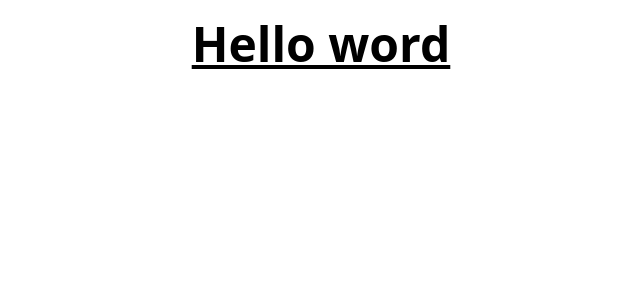
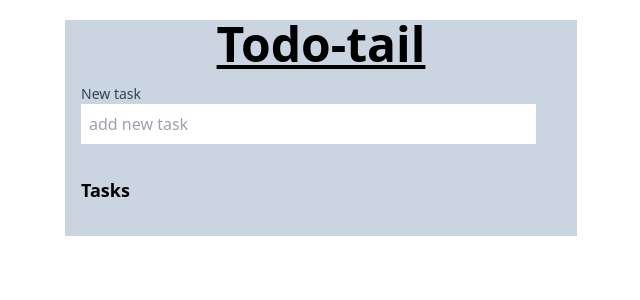
Before and after one commit to MikeXXd/to-fish-do, a React (Vite) app in the folder todo-tail/: page / in a window 1280 px wide. Shown: the top 300 px of the page, without its empty margins (319-959 px from the left). Built offline with nearby package versions, Linux system fonts and the light colour scheme.

Commit message:
create basic todo app

```diff
--- a/todo-tail/src/App.tsx
+++ b/todo-tail/src/App.tsx
@@ -1,8 +1,42 @@
+import { useState } from "react";
+import Header from "./components/Header";
+import InterfaceBar from "./components/InterfaceBar";
+import TaskList from "./components/TaskList";
 
+export interface Task {
+  id: string;
+  name: string;
+  done: boolean;
+}
 const App = () => {
+  const [tasks, setTasks] = useState<Task[]>([]);
+  console.log(tasks);
+
+  function handleTaskDone(taskDone: Task) {
+    setTasks((current) =>
+      current.map((task) =>
+        task.id === taskDone.id ? { ...task, done: !task.done } : task
+      )
+    );
+  }
+
+  function handleDelete(DeleteTask: Task) {
+    setTasks((current) => current.filter((task) => task.id !== DeleteTask.id));
+  }
+
   return (
-    <div className="text-5xl mt-5 font-bold underline text-center">Hello word</div>
-  )
-}
+    <div className="container max-w-lg bg-slate-300 ">
+      <Header />
+      <InterfaceBar
+        onSubmit={(newTask) => setTasks((current) => [newTask, ...current])}
+      />
+      <TaskList
+        tasks={tasks}
+        onTaskDone={(task) => handleTaskDone(task)}
+        onDelete={(task) => handleDelete(task)}
+      />
+    </div>
+  );
+};
 
-export default App
+export default App;
--- /dev/null
+++ b/todo-tail/src/components/Header.tsx
@@ -0,0 +1,8 @@
+
+const Header = () => {
+  return (
+    <div className="text-5xl mt-5 font-bold underline text-center">Todo-tail</div>
+  )
+}
+
+export default Header
--- /dev/null
+++ b/todo-tail/src/components/InterfaceBar.tsx
@@ -0,0 +1,43 @@
+import { FormEvent, useRef } from "react";
+import { Task } from "../App";
+
+interface InterfaceBarProps {
+  onSubmit: (newTask: Task) => void;
+}
+
+const InterfaceBar = ({ onSubmit }: InterfaceBarProps) => {
+  const newTaskRef = useRef<HTMLInputElement>(null);
+
+  function addtask(e: FormEvent) {
+    e.preventDefault();
+    if (newTaskRef.current) {
+      const newTask: Task = {
+        id: crypto.randomUUID(),
+        name: newTaskRef.current.value,
+        done: false,
+      };
+      console.log(newTask);
+      onSubmit(newTask);
+      newTaskRef.current.value = "";
+    }
+  }
+
+  return (
+    <form className="container p-2 m-2" onSubmit={addtask}>
+      <label className="block ">
+        <span className="block text-sm font-medium text-slate-700">
+          New task
+        </span>
+        <input
+          type="text"
+          id="task"
+          placeholder="add new task"
+          ref={newTaskRef}
+          className="w-11/12 p-2"
+        />
+      </label>
+    </form>
+  );
+};
+
+export default InterfaceBar;
--- /dev/null
+++ b/todo-tail/src/components/TaskList.tsx
@@ -0,0 +1,41 @@
+import { Task } from "../App";
+
+interface TaskListprops {
+  tasks: Task[];
+  onTaskDone: (task: Task) => void;
+  onDelete: (task: Task) => void;
+}
+
+const TaskList = ({ tasks, onTaskDone, onDelete }: TaskListprops) => {
+  return (
+    <div className="container p-4">
+      <h3 className="text-lg font-bold">Tasks</h3>
+      <ul className="list-none p-2">
+        {tasks.map((task) => (
+          <li key={task.id} className="flex justify-between p-2">
+            <span className={`${task.done && "line-through"}`}>
+              {task.name}
+            </span>
+            <div>
+              <button
+                onClick={() => onTaskDone(task)}
+                className="px-2 py-1 m-1 bg-green-600 text-white rounded-md"
+              >
+                Done
+              </button>
+
+              <button
+                onClick={() => onDelete(task)}
+                className="px-2 py-1 m-1 bg-red-500 text-white rounded-md"
+              >
+                Delete
+              </button>
+            </div>
+          </li>
+        ))}
+      </ul>
+    </div>
+  );
+};
+
+export default TaskList;
--- a/todo-tail/tailwind.config.js
+++ b/todo-tail/tailwind.config.js
@@ -1,11 +1,9 @@
 /** @type {import('tailwindcss').Config} */
 export default {
-  content:  [
-    "./index.html",
-    "./src/**/*.{js,ts,jsx,tsx}",
-  ],
+  content: ["./index.html", "./src/**/*.{js,ts,jsx,tsx}"],
   theme: {
+    container: { center: true},
     extend: {},
   },
   plugins: [],
-}
+};
```
